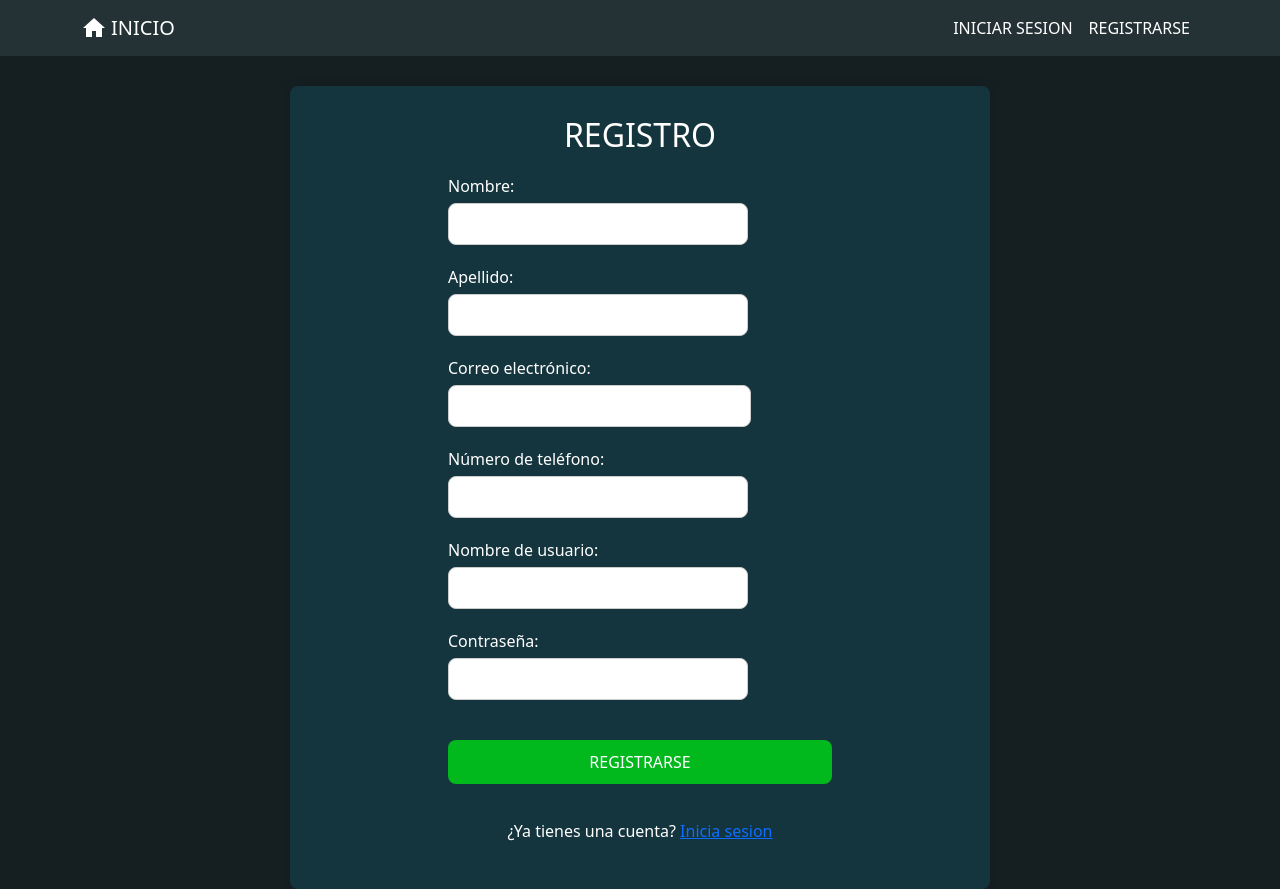
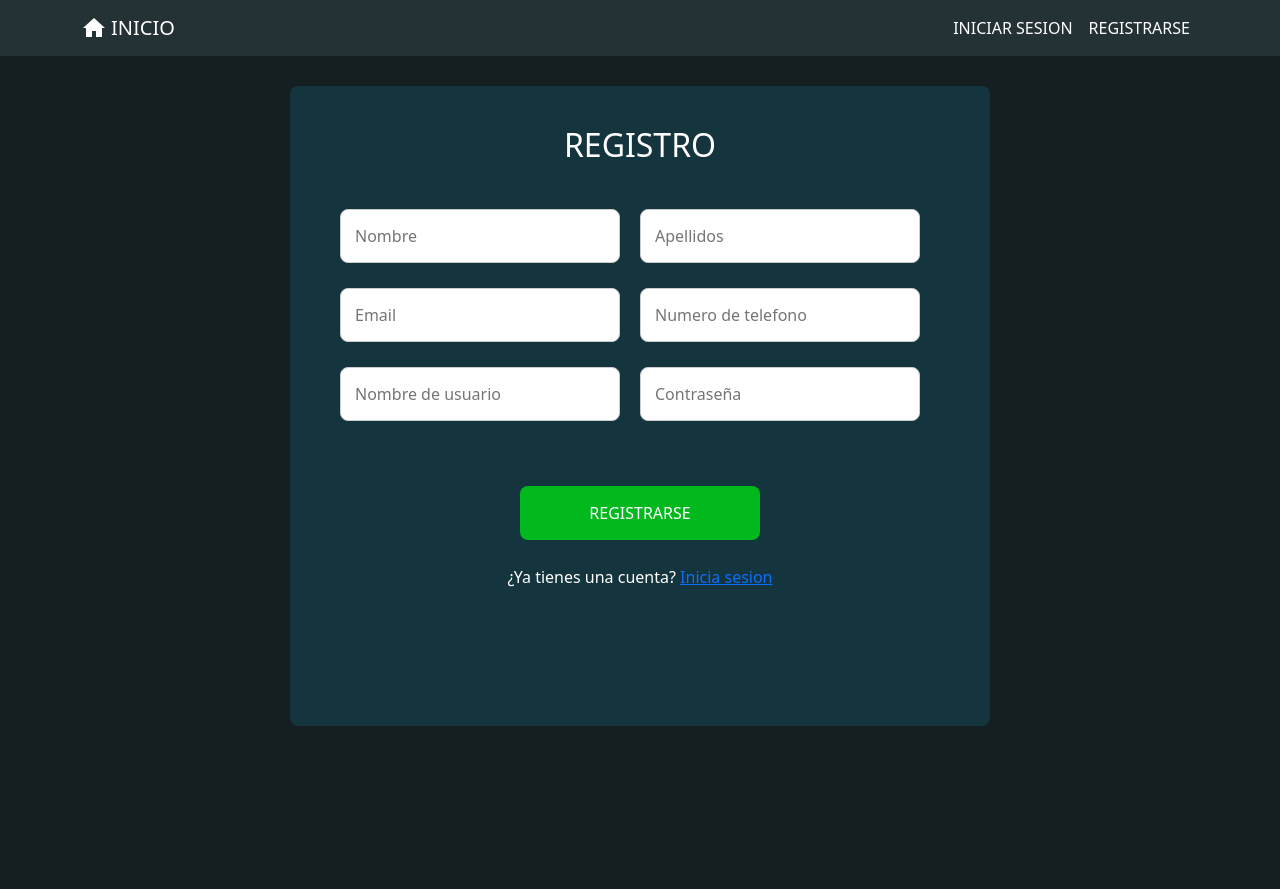
Before and after one commit to Roberto-av/reporte-ciudadano-front, a React (Create React App) app: page /register in a window 1280 px wide. After the commit the page ends 800 px from the top, so only its background shows below. Built offline with nearby package versions, Linux system fonts and the light colour scheme.

Commit message:
Update UI Register

```diff
--- a/src/Assets/css/register.module.css
+++ b/src/Assets/css/register.module.css
@@ -1,50 +1,56 @@
-.container {
-  margin: auto;
+.containerRegister {
+  margin: 0 auto;
   width: 700px;
-  padding: 30px;
-  background-color: #15353e;
-  border-radius: 8px;
-  box-shadow: 0 0 10px rgba(0, 0, 0, 0.1);
-  display: flex;
-  justify-content: center;
-  align-items: center;
 }
 
 .formContainer {
-  width: 60%;
+  background-color: #15353e;
+  padding: 20px;
+  border-radius: 8px;
+  height: 640px;
+}
+
+.formContainer h2{
+  padding-bottom: 20px;
+  padding-top: 20px;
 }
 
 .formGroup {
-  margin-bottom: 20px;
+  display: flex;
+  justify-content: space-between;
+  width: 600px;
+  margin: auto;
+  margin-top: 25px;
 }
 
-.formGroup label {
-  display: block;
-  margin-bottom: 5px;
+.inlineFields {
+  flex: 1;
+  margin-right: 20px;
 }
 
 .formGroup input {
-  padding: 8px;
+  width: 100%;
+  padding: 14px;
   border-radius: 8px;
   border: 1px solid #ccc;
 }
 
-.formGroup input[type="email"] {
-  width: 79%;
-}
-
-.submitButton {
-  width: 100%;
-  padding: 10px;
-  margin-top: 20px;
-  margin-bottom: 20px;
+.formGroup button {
+  display: block;
+  margin: auto;
+  color: #FFF;
+  width: 40%;
+  margin-top: 40px;
+  margin-bottom: 10px;
+  font-size: 16px;
+  padding: 15px;
   background-color: #01b81d;
-  color: white;
   border: none;
   border-radius: 8px;
   cursor: pointer;
 }
 
-.submitButton:hover {
+
+.formGroup button:hover {
   background-color: #068f1e;
 }
--- a/src/Pages/Register.js
+++ b/src/Pages/Register.js
@@ -40,68 +40,76 @@ function Register() {
     return <Navigate to="/login" />;
   }
   return (
-    <div className={styles.container}>
+    <div className={styles.containerRegister}>
       <div className={styles.formContainer}>
         <h2>REGISTRO</h2>
-        {error && <p>{error}</p>}
+        {error && <p class="text-danger">{error}</p>}
         <form onSubmit={handleSubmit}>
           <div className={styles.formGroup}>
-            <label>Nombre:</label>
+            <div className={styles.inlineFields}>
             <input
               type="text"
               name="firstName"
               value={formData.firstName}
               onChange={handleChange}
+              placeholder="Nombre"
             />
-          </div>
-          <div className={styles.formGroup}>
-            <label>Apellido:</label>
+            </div>
+            <div className={styles.inlineFields}>
             <input
               type="text"
               name="lastName"
               value={formData.lastName}
               onChange={handleChange}
+              placeholder="Apellidos"
             />
+            </div>
           </div>
           <div className={styles.formGroup}>
-            <label>Correo electrónico:</label>
+          <div className={styles.inlineFields}>
             <input
               type="email"
               name="email"
               value={formData.email}
               onChange={handleChange}
+              placeholder="Email"
             />
-          </div>
-          <div className={styles.formGroup}>
-            <label>Número de teléfono:</label>
+            </div>
+            <div className={styles.inlineFields}>
             <input
               type="text"
               name="phoneNumber"
               value={formData.phoneNumber}
               onChange={handleChange}
+              placeholder="Numero de telefono"
             />
+            </div>
           </div>
           <div className={styles.formGroup}>
-            <label>Nombre de usuario:</label>
+          <div className={styles.inlineFields}>
             <input
               type="text"
               name="username"
               value={formData.username}
               onChange={handleChange}
+              placeholder="Nombre de usuario"
             />
-          </div>
-          <div className={styles.formGroup}>
-            <label>Contraseña:</label>
+            </div>
+            <div className={styles.inlineFields}>
             <input
               type="password"
               name="password"
               value={formData.password}
               onChange={handleChange}
+              placeholder="Contraseña"
             />
+            </div>
           </div>
-          <button className={styles.submitButton} type="submit">
-            REGISTRARSE
-          </button>
+          <div className={styles.formGroup}>
+            <button type="submit">
+              REGISTRARSE
+            </button>
+          </div>
         </form>
         <p>¿Ya tienes una cuenta? <a href="/login">Inicia sesion</a></p>
       </div>
```
